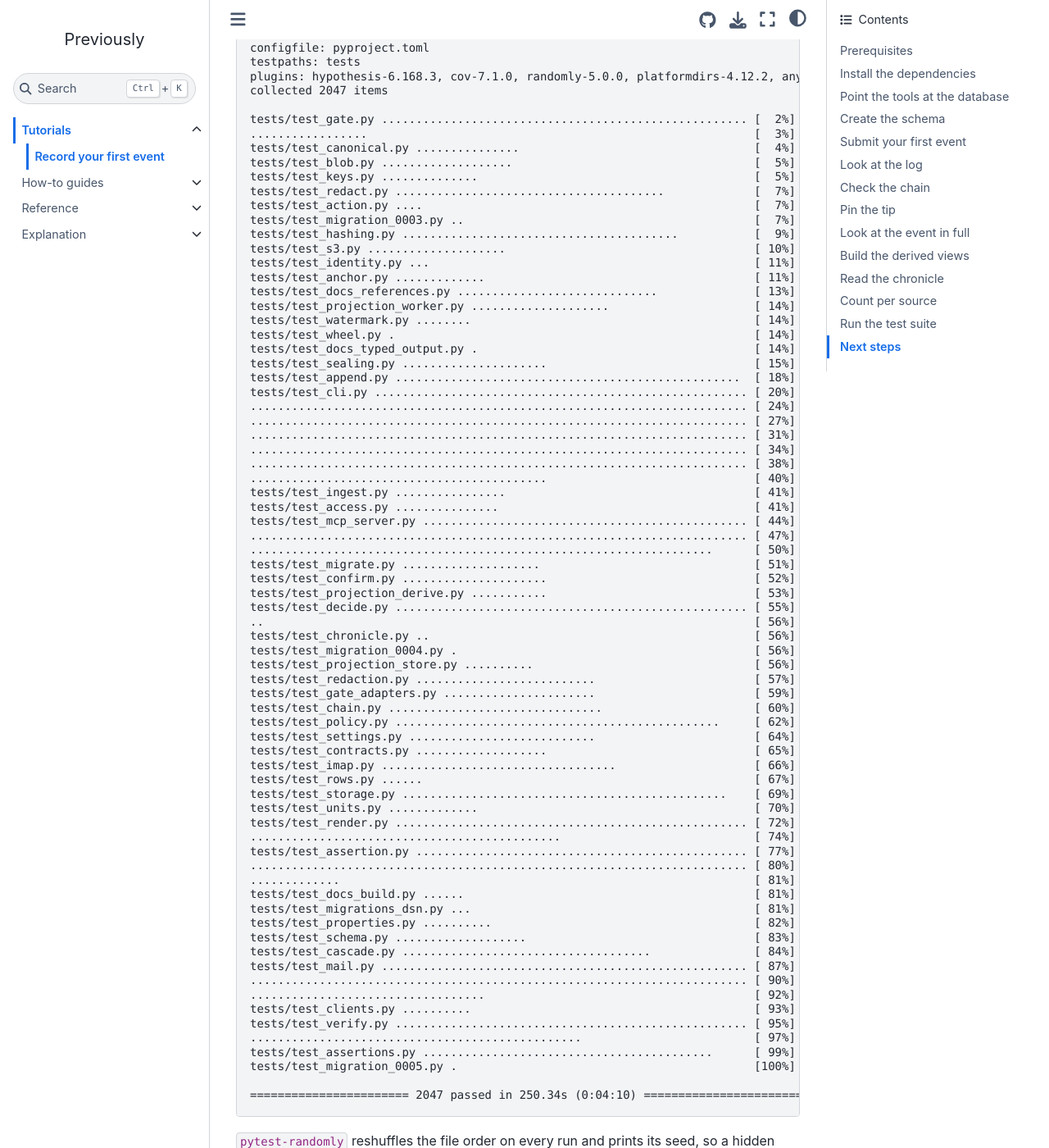
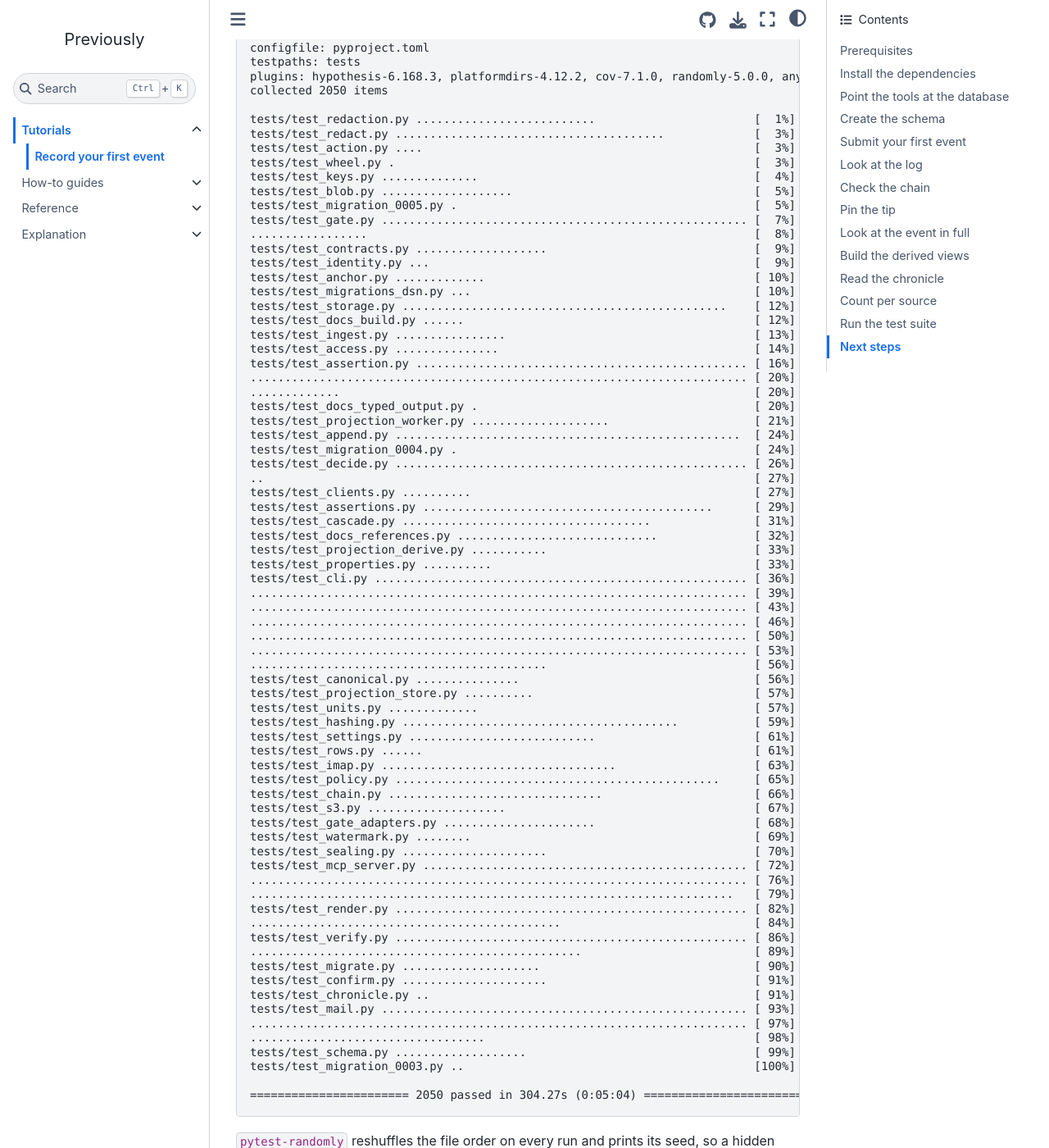
Before and after one commit to jensens/previously, a Sphinx documentation site: the page built from docs/tutorials/record-your-first-event.md, in a window 1280 px wide and 1400 px high, scrolled down 4990 px. Shown: the whole window at 82% size. Built offline with Sphinx 7.4.7 and the Sphinx Book theme 1.1.4, drawn with Linux system fonts in a browser that asks for light colours.

Commit message:
tutorial: retype the test run, 2050 items
Assisted-By: Claude Opus 5.5 <noreply@anthropic.com>

````diff
--- a/docs/tutorials/record-your-first-event.md
+++ b/docs/tutorials/record-your-first-event.md
@@ -193,81 +193,81 @@ It raises its own PostgreSQL container, a RustFS container as the S3 server for
 $ uv run pytest
 ============================= test session starts ==============================
 platform linux -- Python 3.14.8, pytest-9.1.1, pluggy-1.6.0
-Using --randomly-seed=3483076698
+Using --randomly-seed=264466535
 configfile: pyproject.toml
 testpaths: tests
-plugins: hypothesis-6.168.3, cov-7.1.0, randomly-5.0.0, platformdirs-4.12.2, anyio-4.15.1
-collected 2047 items
+plugins: hypothesis-6.168.3, platformdirs-4.12.2, cov-7.1.0, randomly-5.0.0, anyio-4.15.1
+collected 2050 items
 
-tests/test_gate.py ..................................................... [  2%]
-.................                                                        [  3%]
-tests/test_canonical.py ...............                                  [  4%]
+tests/test_redaction.py ..........................                       [  1%]
+tests/test_redact.py .......................................             [  3%]
+tests/test_action.py ....                                                [  3%]
+tests/test_wheel.py .                                                    [  3%]
+tests/test_keys.py ..............                                        [  4%]
 tests/test_blob.py ...................                                   [  5%]
-tests/test_keys.py ..............                                        [  5%]
-tests/test_redact.py .......................................             [  7%]
-tests/test_action.py ....                                                [  7%]
-tests/test_migration_0003.py ..                                          [  7%]
-tests/test_hashing.py ........................................           [  9%]
-tests/test_s3.py ....................                                    [ 10%]
-tests/test_identity.py ...                                               [ 11%]
-tests/test_anchor.py .............                                       [ 11%]
-tests/test_docs_references.py .............................              [ 13%]
-tests/test_projection_worker.py ....................                     [ 14%]
-tests/test_watermark.py ........                                         [ 14%]
-tests/test_wheel.py .                                                    [ 14%]
-tests/test_docs_typed_output.py .                                        [ 14%]
-tests/test_sealing.py .....................                              [ 15%]
-tests/test_append.py ..................................................  [ 18%]
-tests/test_cli.py ...................................................... [ 20%]
-........................................................................ [ 24%]
-........................................................................ [ 27%]
-........................................................................ [ 31%]
-........................................................................ [ 34%]
-........................................................................ [ 38%]
-...........................................                              [ 40%]
-tests/test_ingest.py ................                                    [ 41%]
-tests/test_access.py ...............                                     [ 41%]
-tests/test_mcp_server.py ............................................... [ 44%]
-........................................................................ [ 47%]
-...................................................................      [ 50%]
-tests/test_migrate.py ....................                               [ 51%]
-tests/test_confirm.py .....................                              [ 52%]
-tests/test_projection_derive.py ...........                              [ 53%]
-tests/test_decide.py ................................................... [ 55%]
-..                                                                       [ 56%]
-tests/test_chronicle.py ..                                               [ 56%]
-tests/test_migration_0004.py .                                           [ 56%]
-tests/test_projection_store.py ..........                                [ 56%]
-tests/test_redaction.py ..........................                       [ 57%]
-tests/test_gate_adapters.py ......................                       [ 59%]
-tests/test_chain.py ...............................                      [ 60%]
-tests/test_policy.py ...............................................     [ 62%]
-tests/test_settings.py ...........................                       [ 64%]
-tests/test_contracts.py ...................                              [ 65%]
-tests/test_imap.py ..................................                    [ 66%]
-tests/test_rows.py ......                                                [ 67%]
-tests/test_storage.py ...............................................    [ 69%]
-tests/test_units.py .............                                        [ 70%]
-tests/test_render.py ................................................... [ 72%]
-.............................................                            [ 74%]
-tests/test_assertion.py ................................................ [ 77%]
-........................................................................ [ 80%]
-.............                                                            [ 81%]
-tests/test_docs_build.py ......                                          [ 81%]
-tests/test_migrations_dsn.py ...                                         [ 81%]
-tests/test_properties.py ..........                                      [ 82%]
-tests/test_schema.py ...................                                 [ 83%]
-tests/test_cascade.py ....................................               [ 84%]
-tests/test_mail.py ..................................................... [ 87%]
-........................................................................ [ 90%]
-..................................                                       [ 92%]
-tests/test_clients.py ..........                                         [ 93%]
-tests/test_verify.py ................................................... [ 95%]
-................................................                         [ 97%]
-tests/test_assertions.py ..........................................      [ 99%]
-tests/test_migration_0005.py .                                           [100%]
+tests/test_migration_0005.py .                                           [  5%]
+tests/test_gate.py ..................................................... [  7%]
+.................                                                        [  8%]
+tests/test_contracts.py ...................                              [  9%]
+tests/test_identity.py ...                                               [  9%]
+tests/test_anchor.py .............                                       [ 10%]
+tests/test_migrations_dsn.py ...                                         [ 10%]
+tests/test_storage.py ...............................................    [ 12%]
+tests/test_docs_build.py ......                                          [ 12%]
+tests/test_ingest.py ................                                    [ 13%]
+tests/test_access.py ...............                                     [ 14%]
+tests/test_assertion.py ................................................ [ 16%]
+........................................................................ [ 20%]
+.............                                                            [ 20%]
+tests/test_docs_typed_output.py .                                        [ 20%]
+tests/test_projection_worker.py ....................                     [ 21%]
+tests/test_append.py ..................................................  [ 24%]
+tests/test_migration_0004.py .                                           [ 24%]
+tests/test_decide.py ................................................... [ 26%]
+..                                                                       [ 27%]
+tests/test_clients.py ..........                                         [ 27%]
+tests/test_assertions.py ..........................................      [ 29%]
+tests/test_cascade.py ....................................               [ 31%]
+tests/test_docs_references.py .............................              [ 32%]
+tests/test_projection_derive.py ...........                              [ 33%]
+tests/test_properties.py ..........                                      [ 33%]
+tests/test_cli.py ...................................................... [ 36%]
+........................................................................ [ 39%]
+........................................................................ [ 43%]
+........................................................................ [ 46%]
+........................................................................ [ 50%]
+........................................................................ [ 53%]
+...........................................                              [ 56%]
+tests/test_canonical.py ...............                                  [ 56%]
+tests/test_projection_store.py ..........                                [ 57%]
+tests/test_units.py .............                                        [ 57%]
+tests/test_hashing.py ........................................           [ 59%]
+tests/test_settings.py ...........................                       [ 61%]
+tests/test_rows.py ......                                                [ 61%]
+tests/test_imap.py ..................................                    [ 63%]
+tests/test_policy.py ...............................................     [ 65%]
+tests/test_chain.py ...............................                      [ 66%]
+tests/test_s3.py ....................                                    [ 67%]
+tests/test_gate_adapters.py ......................                       [ 68%]
+tests/test_watermark.py ........                                         [ 69%]
+tests/test_sealing.py .....................                              [ 70%]
+tests/test_mcp_server.py ............................................... [ 72%]
+........................................................................ [ 76%]
+......................................................................   [ 79%]
+tests/test_render.py ................................................... [ 82%]
+.............................................                            [ 84%]
+tests/test_verify.py ................................................... [ 86%]
+................................................                         [ 89%]
+tests/test_migrate.py ....................                               [ 90%]
+tests/test_confirm.py .....................                              [ 91%]
+tests/test_chronicle.py ..                                               [ 91%]
+tests/test_mail.py ..................................................... [ 93%]
+........................................................................ [ 97%]
+..................................                                       [ 98%]
+tests/test_schema.py ...................                                 [ 99%]
+tests/test_migration_0003.py ..                                          [100%]
 
-======================= 2047 passed in 250.34s (0:04:10) =======================
+======================= 2050 passed in 304.27s (0:05:04) =======================
 ```
 
 `pytest-randomly` reshuffles the file order on every run and prints its seed, so a hidden dependency between two tests surfaces instead of staying hidden.
````
